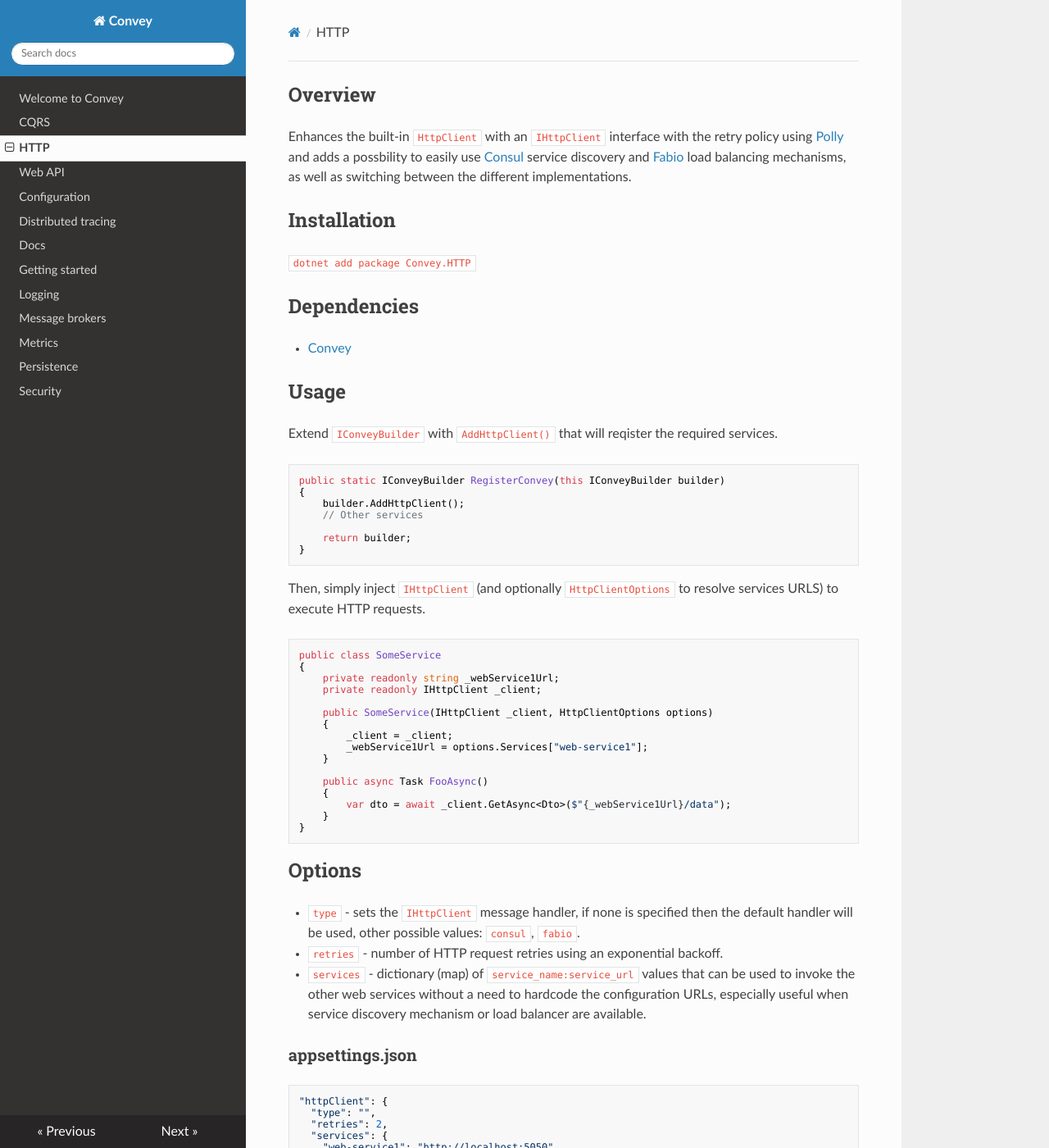
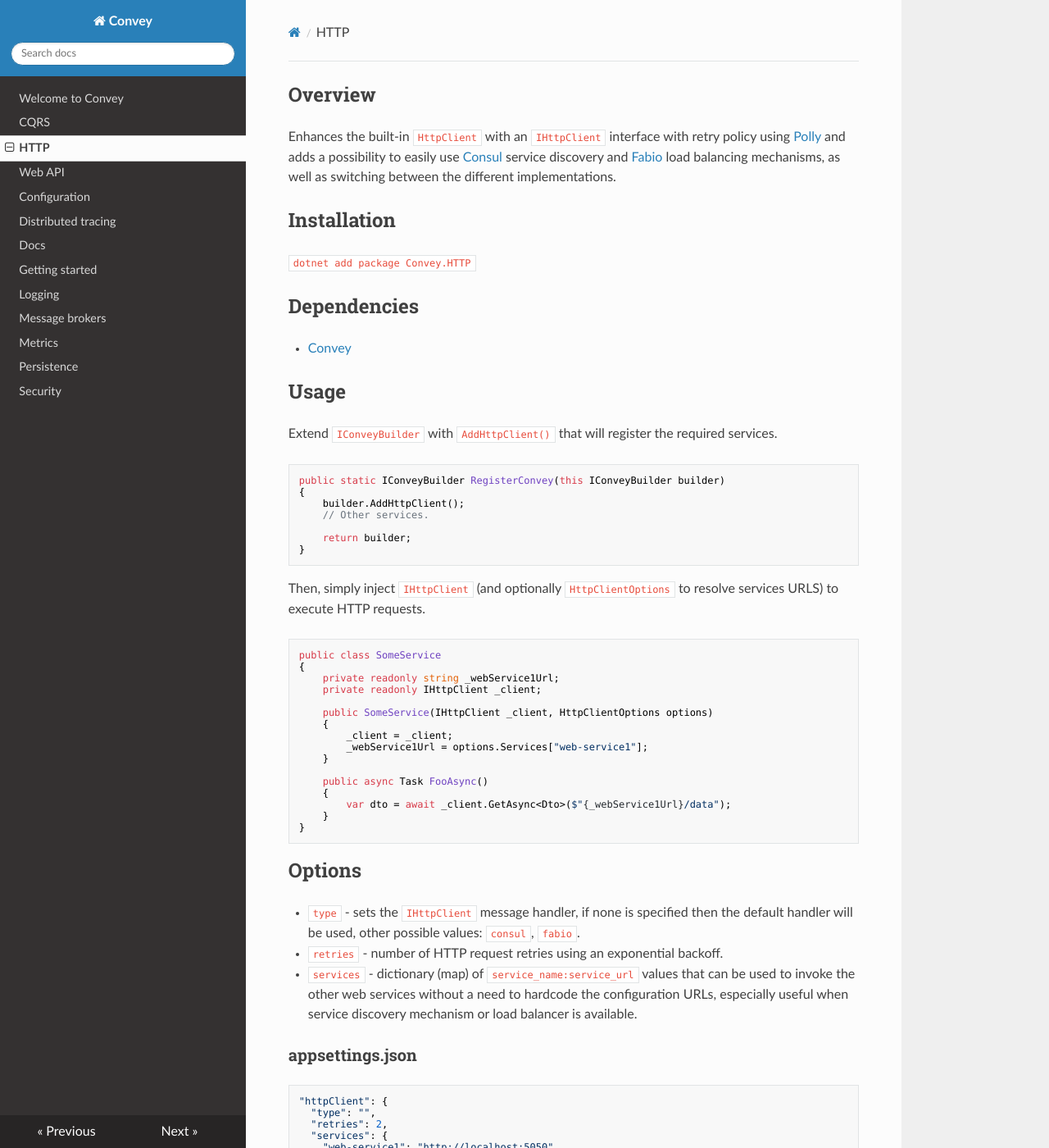
Before and after one commit to convey-stack/Convey.Docs, an MkDocs documentation site: the page built from docs/HTTP.md, in a window 1280 px wide and 1400 px high. Shown: the whole window at 82% size. Built offline with MkDocs 1.6.1, drawn with Linux system fonts in a browser that asks for light colours; nearby versions of some CDN libraries; some of the changed text lies outside the part shown.

Commit message:
Fixed typos

````diff
--- a/docs/HTTP.md
+++ b/docs/HTTP.md
@@ -1,5 +1,5 @@
 ## Overview
-Enhances the built-in `HttpClient` with an `IHttpClient` interface with the retry policy using [Polly](https://github.com/App-vNext/Polly) and adds a possbility to easily use [Consul](https://www.consul.io) service discovery and [Fabio](https://github.com/fabiolb/fabio) load balancing mechanisms, as well as switching between the different implementations.
+Enhances the built-in `HttpClient` with an `IHttpClient` interface with retry policy using [Polly](https://github.com/App-vNext/Polly) and adds a possibility to easily use [Consul](https://www.consul.io) service discovery and [Fabio](https://github.com/fabiolb/fabio) load balancing mechanisms, as well as switching between the different implementations.
 
 ## Installation
 `dotnet add package Convey.HTTP`
@@ -10,13 +10,13 @@ Enhances the built-in `HttpClient` with an `IHttpClient` interface with the retr
 
 ## Usage
 
-Extend `IConveyBuilder` with `AddHttpClient()` that will reqister the required services.
+Extend `IConveyBuilder` with `AddHttpClient()` that will register the required services.
 
 ```csharp
 public static IConveyBuilder RegisterConvey(this IConveyBuilder builder)
 {
     builder.AddHttpClient();
-    // Other services
+    // Other services.
 
     return builder;
 }
@@ -46,7 +46,7 @@ public class SomeService
 ## Options
 * `type` - sets the `IHttpClient` message handler, if none is specified then the default handler will be used, other possible values: `consul`, `fabio`.
 * `retries` - number of HTTP request retries using an exponential backoff.
-* `services` - dictionary (map) of `service_name:service_url` values that can be used to invoke the other web services without a need to hardcode the configuration URLs, especially useful when service discovery mechanism or load balancer are available.
+* `services` - dictionary (map) of `service_name:service_url` values that can be used to invoke the other web services without a need to hardcode the configuration URLs, especially useful when service discovery mechanism or load balancer is available.
 
 ### appsettings.json
 
@@ -76,7 +76,7 @@ Provides `ConsulServiceDiscoveryMessageHandler` (used by `IHttpClient`) that int
 
 ## Usage
 
-Extend `IConveyBuilder` with `AddConsul()` that will reqister the required services.
+Extend `IConveyBuilder` with `AddConsul()` that will register the required services.
 
 ```csharp
 public static IConveyBuilder RegisterConvey(this IConveyBuilder builder)
@@ -84,7 +84,7 @@ public static IConveyBuilder RegisterConvey(this IConveyBuilder builder)
     builder
         .AddHttpClient()
         .AddConsul();
-    // Other services
+    // Other services.
 
     return builder;
 }
@@ -96,7 +96,7 @@ Then, invoke `UseConsul()` extension from `IApplicationBuilder`.
 public static IApplicationBuilder UseConvey(this IApplicationBuilder app)
 {
     app.UseConsul();
-    // Other services
+    // Other services.
 
     return app;
 }
@@ -143,7 +143,7 @@ In order to use Fabio, it is required to configure Consul as describe above.
 
 ## Usage
 
-Extend `IConveyBuilder` with `AddFabio()` that will reqister the required services.
+Extend `IConveyBuilder` with `AddFabio()` that will register the required services.
 
 ```csharp
 public static IConveyBuilder RegisterConvey(this IConveyBuilder builder)
@@ -152,7 +152,7 @@ public static IConveyBuilder RegisterConvey(this IConveyBuilder builder)
         .AddHttpClient()
         .AddConsul()
         .AddFabio();
-    // Other services
+    // Other services.
 
     return builder;
 }
````
Also changed, not shown: docs/logging.md (+1 -1 lines).
